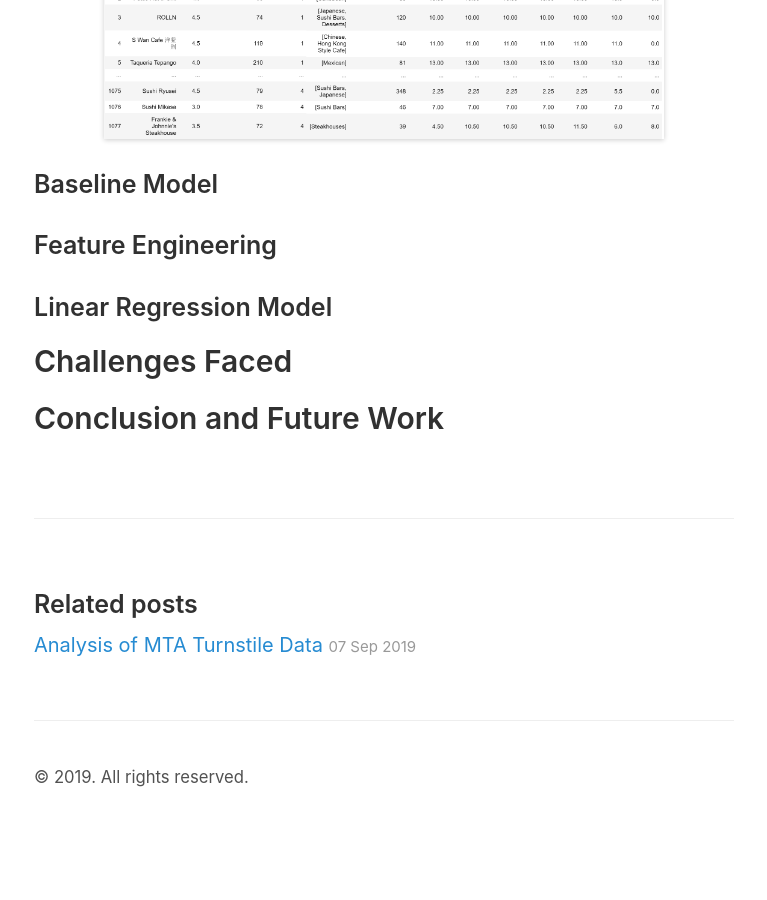
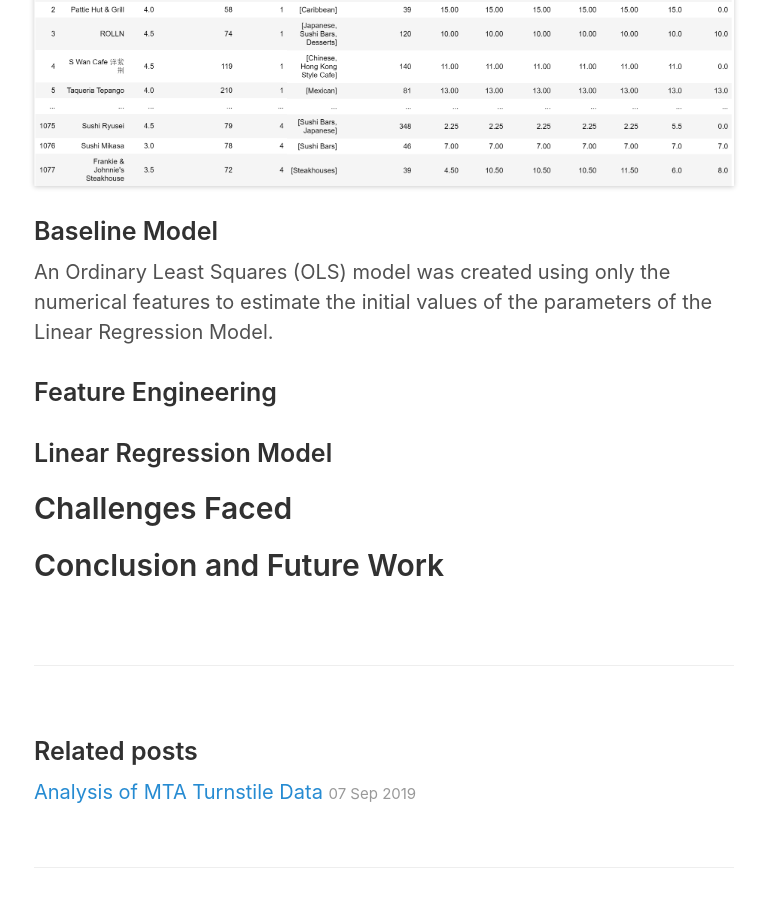
Before and after one commit to emj8/emj8.github.io, a Jekyll site: the page built from _posts/2019-09-23-Project02.md, in a window 1280 px wide and 900 px high, scrolled down 2563 px. Shown: the whole window, without its empty margins (256-1023 px from the left). Built offline with Jekyll 4.4.1, drawn with Linux system fonts in a browser that asks for light colours; before the commit the page ends 3394 px from its top, so only the background shows below that.

Commit message:
Update 2019-09-23-Project02.md

```diff
--- a/_posts/2019-09-23-Project02.md
+++ b/_posts/2019-09-23-Project02.md
@@ -61,10 +61,10 @@ Below is a snapshot of the final dataframe.
   display: block;
   margin-left: auto;
   margin-right: auto;
-  width: 80%;"/>
+  width: 100%;"/>
 
 ### Baseline Model
-
+An Ordinary Least Squares (OLS) model was created using only the numerical features to estimate the initial values of the parameters of the Linear Regression Model.
 ### Feature Engineering
 
 ### Linear Regression Model
```
